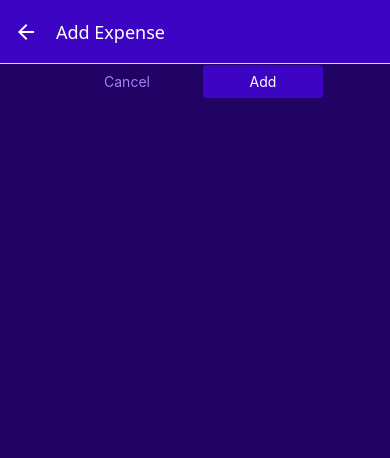
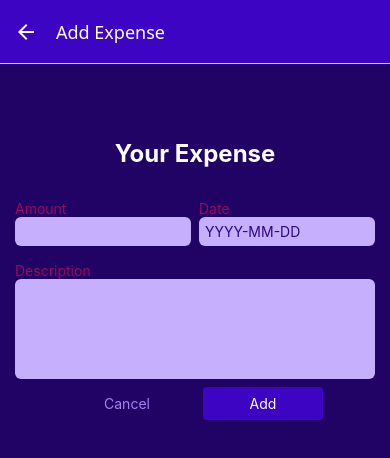
Before and after one commit to Brandoncyu/ExpenseTracker, a React Native app: screen /ManageExpense in a window 390 px wide. Shown: the top 458 px of the page. Built offline with nearby package versions, Linux system fonts and the light colour scheme.

Commit message:
added user input

```diff
--- a/components/ExpensesOutput/ExpenseItem.js
+++ b/components/ExpensesOutput/ExpenseItem.js
@@ -1,6 +1,6 @@
 import { Pressable, View, Text, StyleSheet } from "react-native";
 import { GlobalStyles } from "../../constants/styles";
-import { getFormatteDate } from "../../util/date";
+import { getFormattedDate } from "../../util/date";
 import { useNavigation } from "@react-navigation/native";
 
 function ExpenseItem ({ id, description, date, amount}) {
@@ -20,7 +20,7 @@ function ExpenseItem ({ id, description, date, amount}) {
             <View style={styles.expenseItem}>
                 <View>
                     <Text style={[styles.textBase, styles.description]}>{description}</Text>
-                    <Text style={styles.textBase}>{getFormatteDate(date)}</Text>
+                    <Text style={styles.textBase}>{getFormattedDate(date)}</Text>
                 </View>
                 <View style={styles.amountContainer}>
                     <Text style={styles.amount}>${amount.toFixed(2)}</Text>
--- /dev/null
+++ b/components/ManageExpense/ExpenseForm.js
@@ -0,0 +1,144 @@
+import { View, StyleSheet, Text, Alert } from "react-native"
+import Input from "./Input"
+import { useState } from "react"
+import Button from "../UI/Button";
+import { getFormattedDate } from "../../util/date";
+import { GlobalStyles } from "../../constants/styles";
+
+function ExpenseForm({submitButtonLabel, onCancel, onSubmit, defaultValues}){
+    const [inputs, setInputs] = useState({
+        amount: {
+            value: defaultValues ? defaultValues.amount.toString() : '',
+            isValid: true,
+         },
+        date: {
+            value: defaultValues ? getFormattedDate(defaultValues.date) : '',
+            isValid: true,
+        },
+        description: {
+            value: defaultValues ? defaultValues.description : '',
+            isValid: true,
+        }
+    });
+
+
+    function inputChangeHandler(inputIdentifier, enteredValue) {
+        setInputs((curInputs)=>{
+            return {
+                ...curInputs,
+                [inputIdentifier]: { value: enteredValue, isValid: true }
+            }
+        });
+    }
+
+    function submitHandler() {
+        const expenseData ={
+            amount: +inputs.amount.value,
+            date: new Date(inputs.date.value),
+            description: inputs.description.value
+        }
+
+        const amountIsValid = !isNaN(expenseData.amount) && expenseData.amount > 0;
+        const dateIsValid = expenseData.date.toString() !== 'Invalid Date';
+        const descriptionIsValid = expenseData.description.trim().length > 0;
+
+        if (!amountIsValid || !dateIsValid || !descriptionIsValid){
+            setInputs((curInputs) =>{
+                return {
+                    amount: { value: curInputs.amount.value, isValid: amountIsValid},
+                    date: { value: curInputs.date.value, isValid: dateIsValid},
+                    description: { value: curInputs.description.value, isValid: descriptionIsValid},
+                };
+            })
+            return;
+        }
+
+        onSubmit(expenseData);
+    }
+
+    const formIsInvalid = !inputs.amount.isValid || !inputs.date.isValid || !inputs.description.isValid
+
+    return (
+        <View style={styles.form}>
+            <Text style={styles.title}>Your Expense</Text>
+            <View style={styles.inputsRow}>
+                <Input
+                    label="Amount"
+                    style={styles.rowInput}
+                    invalid={!inputs.amount.isValid}
+                    textInputConfig={{
+                        keyboardType: 'decimal-pad',
+                        onChangeText: inputChangeHandler.bind(this, 'amount', ),
+                        value: inputs.amount.value
+                    }}
+                />
+                <Input
+                    label="Date"
+                    style={styles.rowInput}
+                    invalid={!inputs.date.isValid}
+                    textInputConfig={{
+                        placeholder: 'YYYY-MM-DD',
+                        maxLength: 10,
+                        onChangeText: inputChangeHandler.bind(this, 'date', ),
+                        value: inputs.date.value
+                    }}
+                />
+            </View>
+            <Input
+                label="Description"
+                invalid={!inputs.description.isValid}
+                textInputConfig={{
+                    multiline: true,
+                    autoCorrect: true, //default
+                    autoCapitalize: 'sentences', //default
+                    onChangeText: inputChangeHandler.bind(this, 'description', ),
+                    value: inputs.description.value
+                }}
+            />
+            {formIsInvalid && (
+                <Text style={styles.errorText}>Invalid input values = please check your entered data</Text>
+            )}
+            <View style={styles.buttons}>
+                <Button style={styles.button} mode="flat" onPress={onCancel}>Cancel</Button>
+                <Button style={styles.button} onPress={submitHandler}>{submitButtonLabel}</Button>
+            </View>
+        </View>
+    )
+}
+
+export default ExpenseForm
+
+const styles = StyleSheet.create({
+    form: {
+        marginTop: 40,
+        padding: 10
+    },
+    title: {
+        fontSize: 24,
+        fontWeight: 'bold',
+        color: 'white',
+        marginVertical: 24,
+        textAlign: 'center'
+    },
+    inputsRow: {
+        flexDirection: 'row',
+        justifyContent: 'space-between'
+    },
+    rowInput: {
+        flex: 1
+    },
+    errorText: {
+        textAlign: 'center',
+        color: GlobalStyles.colors.error500,
+        margin: 8
+    },
+    buttons: {
+        flexDirection: 'row',
+        justifyContent: 'center',
+        alignItems: 'center'
+    },
+    button: {
+        minWidth: 120,
+        marginHorizontal: 8
+    },
+})
--- /dev/null
+++ b/components/ManageExpense/Input.js
@@ -0,0 +1,53 @@
+import { View, Text, TextInput, StyleSheet } from "react-native";
+import { GlobalStyles } from "../../constants/styles";
+
+function Input({label, style, textInputConfig, invalid}) {
+
+    const inputStyles = [styles.input];
+
+    if (textInputConfig && textInputConfig.multiline){
+        inputStyles.push(styles.inputMultiline)
+    }
+
+    if (invalid){
+        inputStyles.push(styles.invalidInput)
+    }
+
+    return (
+        <View style={[styles.inputContainer, style]}>
+            <Text style={[styles.label && styles.invalidLabel]}>{label}</Text>
+            <TextInput style={inputStyles} {...textInputConfig} />
+        </View>
+    )
+}
+
+export default Input;
+
+const styles = StyleSheet.create({
+    inputContainer:{
+        marginHorizontal: 4,
+        marginVertical: 8,
+    },
+    label: {
+        fontSize: 12,
+        color: GlobalStyles.colors.primary100,
+        marginBottom: 4,
+    },
+    input: {
+        backgroundColor: GlobalStyles.colors.primary100,
+        color: GlobalStyles.colors.primary700,
+        padding: 6,
+        borderRadius: 6,
+        fonSize: 18,
+    },
+    inputMultiline: {
+        minHeight: 100,
+        textAlignVertical: 'top'
+    },
+    invalidLabel: {
+        color: GlobalStyles.colors.error500
+    },
+    invalidInput: {
+        backgroundColor: GlobalStyles.colors.error50
+    }
+})
--- a/screens/ManageExpenses.js
+++ b/screens/ManageExpenses.js
@@ -1,14 +1,17 @@
 import { useContext, useLayoutEffect } from 'react';
-import { View, StyleSheet } from 'react-native';
+import { View, StyleSheet, TextInput } from 'react-native';
 import { IconButton } from '../components/UI/IconButton';
 import { GlobalStyles } from '../constants/styles';
-import Button from '../components/UI/Button';
 import { ExpensesContext } from '../store/expenses-context';
+import ExpenseForm from '../components/ManageExpense/ExpenseForm';
 
 function ManageExpenses({route, navigation}) {
     const expensesCtx = useContext(ExpensesContext);
+
     const editedExpenseId = route.params?.expenseId;
     const isEditing = !!editedExpenseId
+
+    const selectedExpense = expensesCtx.expenses.find(expense => expense.id === editedExpenseId)
 
     useLayoutEffect(() => {
         navigation.setOptions({
@@ -25,29 +28,23 @@ function ManageExpenses({route, navigation}) {
         navigation.goBack();
     }
 
-    function confirmHandler(){
+    function confirmHandler(expenseData){
         if (isEditing){
-            expensesCtx.updateExpense(editedExpenseId, {
-                description: 'Test!!',
-                amount: 29.99,
-                date: new Date('2024-11-18')
-            });
+            expensesCtx.updateExpense(editedExpenseId, expenseData);
         } else{
-            expensesCtx.addExpense({
-                description: 'Test',
-                amount: 19.99,
-                date: new Date('2024-11-20')
-            });
+            expensesCtx.addExpense(expenseData);
         }
         navigation.goBack();
     }
 
     return (
         <View style={styles.container}>
-            <View style={styles.buttons}>
-                <Button style={styles.button} mode="flat" onPress={cancelHandler}>Cancel</Button>
-                <Button style={styles.button} onPress={confirmHandler}>{isEditing ? 'Update' : 'Add'}</Button>
-            </View>
+            <ExpenseForm
+                submitButtonLabel={isEditing ? 'Update' : 'Add'}
+                onCancel={cancelHandler}
+                onSubmit={confirmHandler}
+                defaultValues={selectedExpense}
+            />
             {isEditing &&
             <View style={styles.deleteContainer}>
                 <IconButton
@@ -70,15 +67,6 @@ const styles = StyleSheet.create({
         padding: 1,
         backgroundColor: GlobalStyles.colors.primary800
     },
-    buttons: {
-        flexDirection: 'row',
-        justifyContent: 'center',
-        alignItems: 'center'
-    },
-    button: {
-        minWidth: 120,
-        marginHorizontal: 8
-    },
     deleteContainer: {
         marginTop: 16,
         paddingTop: 8,
--- a/util/date.js
+++ b/util/date.js
@@ -1,5 +1,5 @@
-export function getFormatteDate(date){
-    return `${date.getFullYear()}-${date.getMonth() + 1}-${date.getDate()}`
+export function getFormattedDate(date){
+    return date.toISOString().slice(0, 10);
 }
 
 export function getDateMinusDays(date, days){
```
